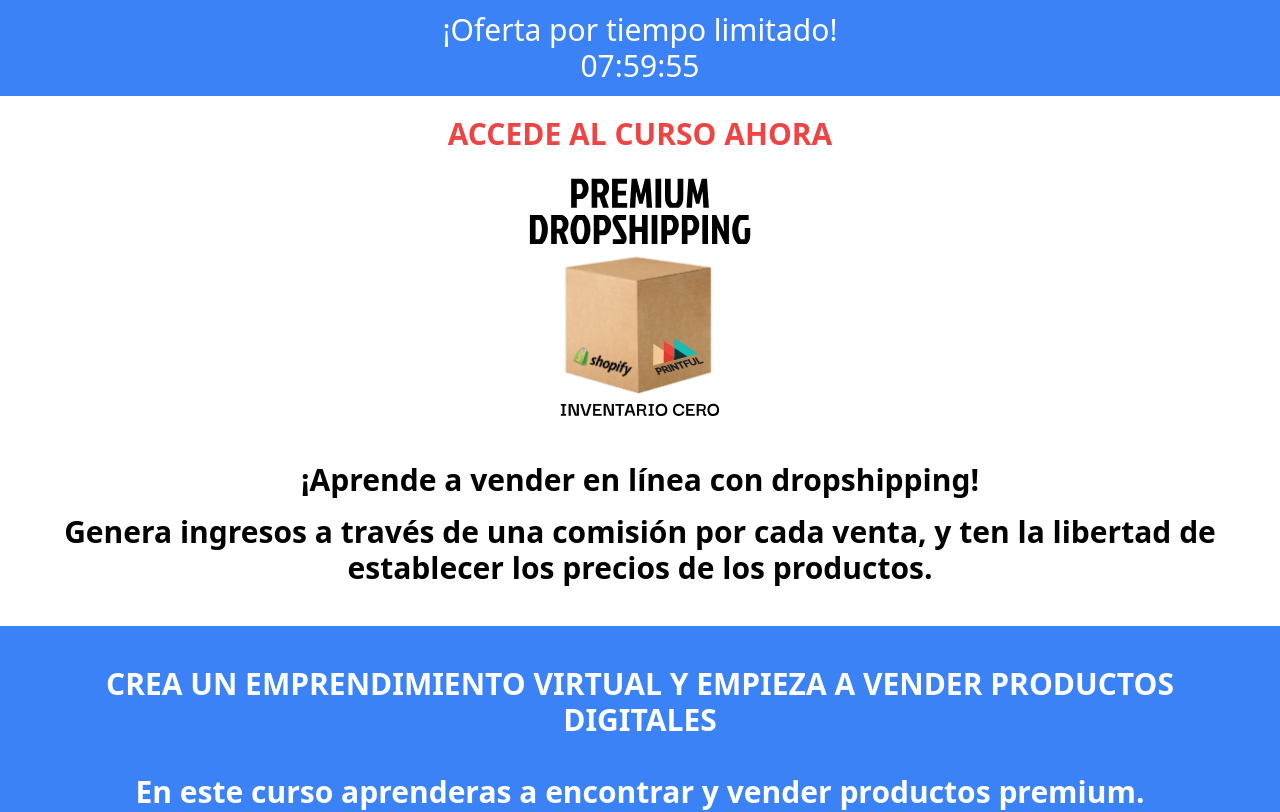
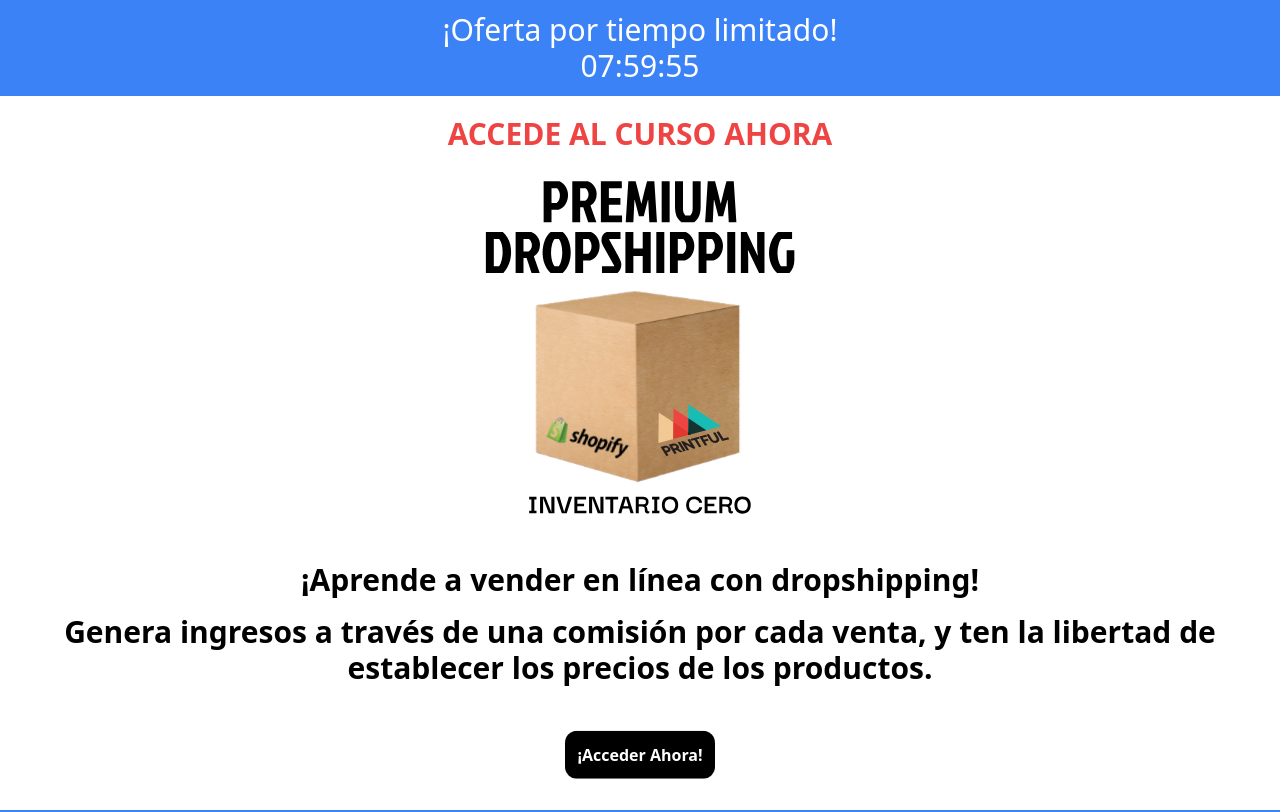
Before and after one commit to sarmiente/Landing_Premium, a Next.js app: page / in a window 1280 px wide. Shown: the top 812 px of the page. Built offline with nearby package versions, Linux system fonts and the light colour scheme.

Commit message:
1 file modified, 1 deleted

```diff
--- a/pages/index.js
+++ b/pages/index.js
@@ -21,7 +21,7 @@ export default function Home() {
         Accede al curso ahora
       </h1>
       <div className="container mx-auto flex justify-center pt-5">
-        <Image width="250" src={Logo2} />
+        <Image width="350" src={Logo2} />
       </div>
 
       <div className="container mx-auto p-5 lg:p-10">
@@ -32,6 +32,17 @@ export default function Home() {
             libertad de establecer los precios de los productos.
           </p>
         </main>
+      </div>
+
+      <div className="container mx-auto text-center mb-5 ">
+        <a
+          href="https://pay.hotmart.com/F37843021Y"
+          target="_blank"
+          rel="noopener noreferrer"
+          className="animate-bounce hover:scale-105 rounded-xl font-bold bg-black text-white p-3 rounded-md mt-4 inline-block"
+        >
+          ¡Acceder Ahora!
+        </a>
       </div>
 
       <div className="container mx-auto bg-blue-500 p-10 font-semibold text-xl lg:text-3xl text-center text-white">
```
Also changed, not shown: Components/ModalCard.js (deleted, +0 -46 lines).
